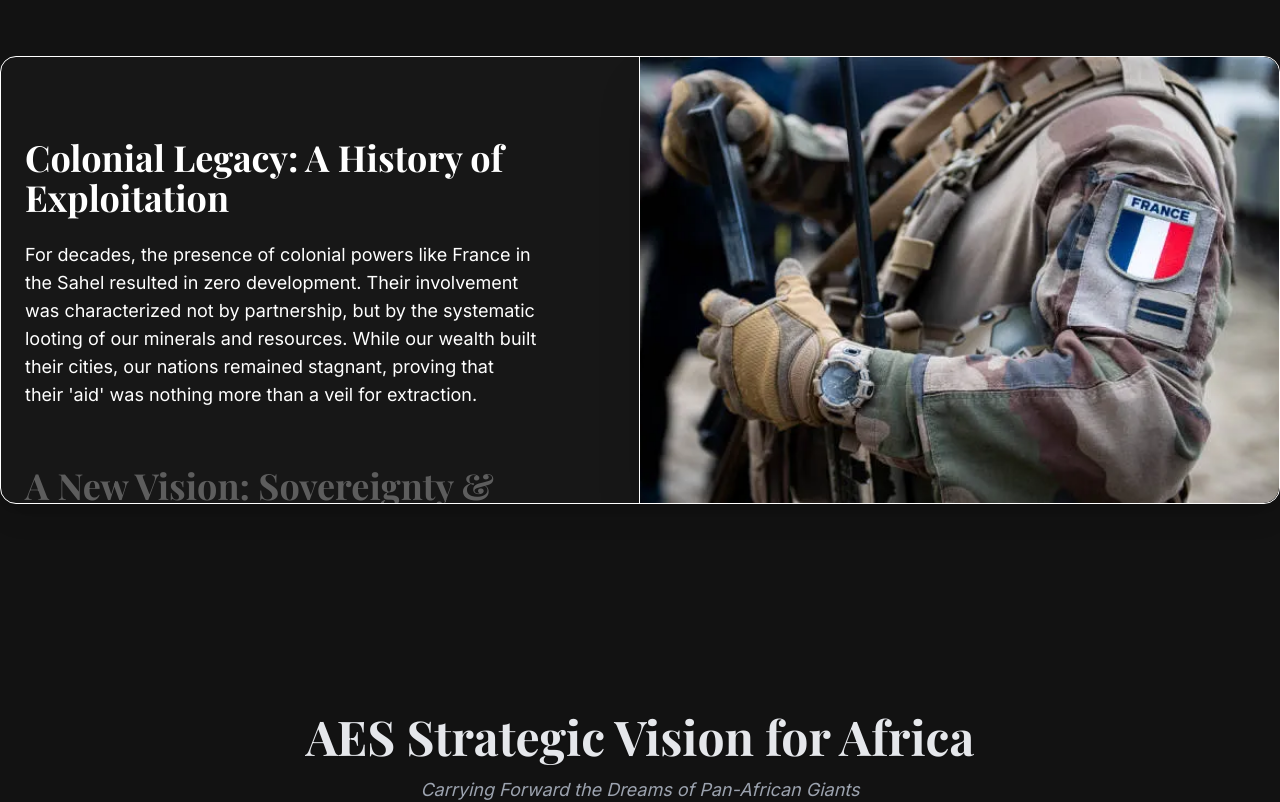
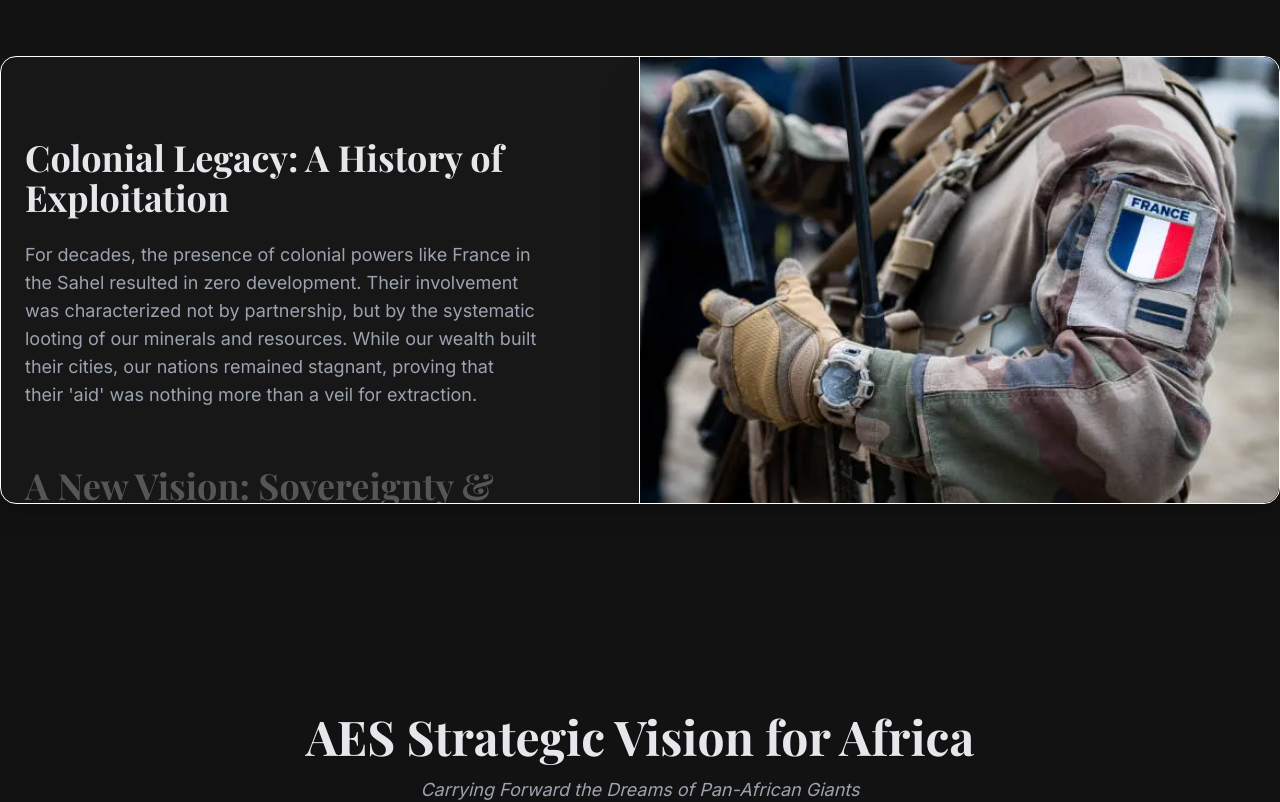
Before and after one commit to HM-aes/AES-African-Project, a Next.js app: page / in a window 1280 px wide. Shown: the part 1020-1822 px from the top of the page. Built offline with nearby package versions, Linux system fonts and the light colour scheme; a web font is replaced by a local one.

Commit message:
fix: update header styling for better readability in timeline and AESSpotlight components

```diff
--- a/components/AESSpotlight.tsx
+++ b/components/AESSpotlight.tsx
@@ -88,13 +88,13 @@ const content = [
 
 export function AESSpotlight() {
   return (
-    <div className="py-20 bg-gradient-to-b from-background via-secondary/30 to-background">
+    <div className="py-20 bg-gradient-to-b from-amber-50 via-stone-100/50 to-background dark:from-background dark:via-background dark:to-background">
       <div className="max-w-7xl mx-auto px-6 md:px-12 mb-16">
         <div className="text-center space-y-4">
           <h2 className="text-4xl md:text-6xl font-heading font-bold text-foreground dark:text-gray-200 drop-shadow-sm">
             The Path to Sovereignty
           </h2>
-          <p className="text-2xl md:text-3xl font-heading text-muted-foreground dark:text-gray-400">
+          <p className="text-2xl md:text-3xl font-heading text-stone-600 dark:text-gray-400">
             AES Journey
           </p>
           <div className="w-24 h-1 mx-auto bg-gradient-to-r from-amber-600 via-amber-500 to-amber-600 dark:from-amber-500 dark:to-amber-500 rounded-full mt-6" />
--- a/components/ui/sticky-scroll-reveal.tsx
+++ b/components/ui/sticky-scroll-reveal.tsx
@@ -66,7 +66,7 @@ export const StickyScroll = ({
                 animate={{
                   opacity: activeCard === index ? 1 : 0.3,
                 }}
-                className="text-3xl md:text-4xl font-bold text-foreground"
+                className="text-3xl md:text-4xl font-bold text-amber-950 dark:text-gray-200"
               >
                 {item.title}
               </motion.h2>
@@ -77,7 +77,7 @@ export const StickyScroll = ({
                 animate={{
                   opacity: activeCard === index ? 1 : 0.3,
                 }}
-                className="text-base md:text-lg text-muted-foreground max-w-lg mt-6 leading-relaxed"
+                className="text-base md:text-lg text-stone-700 dark:text-gray-400 max-w-lg mt-6 leading-relaxed"
               >
                 {item.description}
               </motion.p>
--- a/components/ui/timeline.tsx
+++ b/components/ui/timeline.tsx
@@ -39,7 +39,7 @@ export const Timeline = ({ data }: { data: TimelineEntry[] }) => {
     >
       <div className="max-w-7xl mx-auto py-20 px-4 md:px-8 lg:px-10">
         <div className="text-center max-w-4xl mx-auto space-y-6">
-          <h2 className="text-3xl md:text-5xl lg:text-6xl font-heading font-bold text-amber-950 dark:text-gray-200">
+          <h2 className="text-3xl md:text-5xl lg:text-6xl font-heading font-bold text-foreground dark:text-gray-200">
             The Path to Sovereignty: AES Journey
           </h2>
           <p className="text-base md:text-lg lg:text-xl text-stone-700 dark:text-gray-400 leading-relaxed">
```
